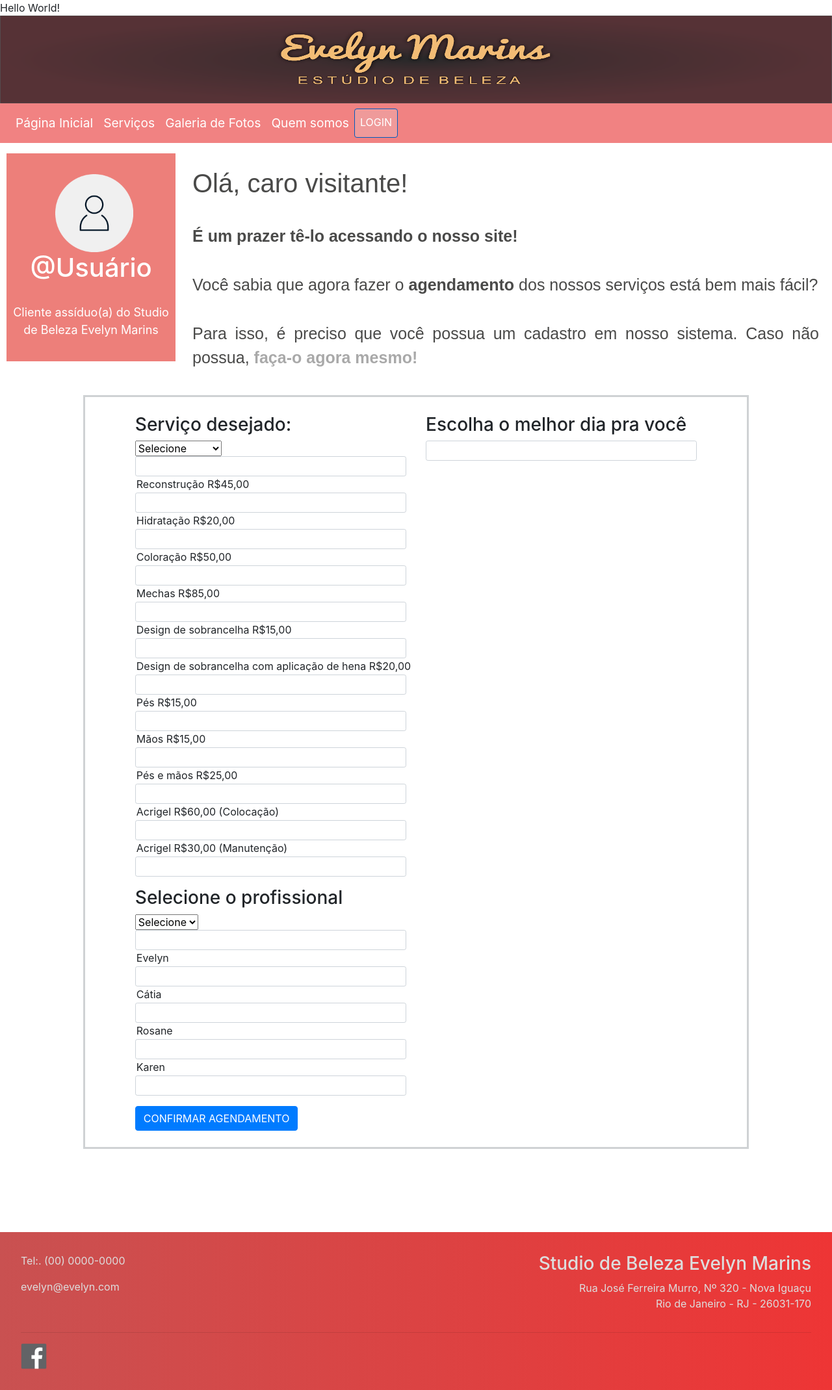
After one commit to cp2-dc-info-projeto-final/sb-studio-de-beleza, a PHP site: page /edsa-sb-studio-de-beleza/servicos/agendamentoView.php in a window 1280 px wide. The commit adds this page. Shown: the whole page at 65% size. Run offline with PHP 8.4, Linux system fonts and the light colour scheme; data that the repository does not hold is empty.

Commit message:
começando codigo agendamento

```diff
--- /dev/null
+++ b/Projeto/servicos/agendamentoCtrl.php
@@ -0,0 +1,5 @@
+<?php
+require "agendamentoModel.php"
+
+
+?>
--- /dev/null
+++ b/Projeto/servicos/agendamentoModel.php
@@ -0,0 +1,23 @@
+<?php
+
+$link = mysqli_connect("localhost", "root", "", "studiodebeleza");
+
+// Check connection
+if($link === false)
+{
+    die("ERRO: Não foi possível conectar" . mysqli_connect_error());
+} else
+{
+    echo "Hello World!";
+}
+
+$id_servico = $_POST['tServico'];
+$id_func = $_POST['tAndre']; $_POST['tEve']; $_POST['tCat']; $_POST['tRosa']; $_POST['tKar'];
+$data = $_POST['tCalendario'];
+$hora_inicio = $_POST['t'];
+$hora_fim = $_POST['t'];
+
+session_start();
+
+
+?>
--- /dev/null
+++ b/Projeto/servicos/agendamentoView.php
@@ -0,0 +1,160 @@
+<!DOCTYPE html>
+<head>
+  <meta http-equiv="Content-Type" content="text/html; charset=UTF-8">
+  <link rel="stylesheet" href="agendamento.css">
+  <link rel="stylesheet" href="../jquery_css/jquery-ui.css"/>
+    <link rel="stylesheet" href="../jquery_javascript/calendario.js"/>
+    <script src="../jquery_javascript/jquery-3.4.1.min.js"></script>
+    <script src="../jquery_javascript/jquery-ui.min.js"></script>
+    <script type="text/javascript" src="../jquery_javascript/traducao.js"></script>
+    <script src="../jquery_javascript/jquery.mask.min.js"></script>
+    <link rel="stylesheet" href="https://stackpath.bootstrapcdn.com/bootstrap/4.3.1/css/bootstrap.min.css"
+  integrity="sha384-ggOyR0iXCbMQv3Xipma34MD+dH/1fQ784/j6cY/iJTQUOhcWr7x9JvoRxT2MZw1T" crossorigin="anonymous">
+
+  <?php
+
+  require "agendamentoCtrl.php";
+
+  ?>
+
+
+  <script>
+     $(document).ready(function()) /* evento em Jquery que espera instantaneamente o documento html ser carregado para ser executado */
+  {
+     /* inserção das mascáras nos campos de input */
+     $("#datepicker").mask("00-00-0000", {placeholder: " DD-MM-AAAA"});
+  });
+   </script>
+   <script type="text/javascript">
+     $(function() /* declaração para chamar o método DATEPICKER contido no arquivo jqueryUI, a partir do campo input datepicker */
+{
+    $("#datepicker").datepicker({
+    });
+});
+  </script>
+
+  <div class="logo_studiodiv">
+    <img id="logo_studio" src="../fotos_icones/foto_editada.png" width="120">
+    <!-- provavelmente editar a logo, pois ainda não há o vetor da mesma -->
+  </div>
+</head>
+
+<body background-color="#fcf0eb;">
+  <nav class="navbar navbar-expand-lg navbar-dark" style="background-color: #e4121286;">
+    <button class="navbar-toggler" type="button" data-toggle="collapse" data-target="#navbarNavAltMarkup"
+      aria-controls="navbarNavAltMarkup" aria-expanded="false" aria-label="Toggle navigation">
+      <span class="navbar-toggler-icon"></span>
+    </button>
+    <div class="collapse navbar-collapse" id="navbarNavAltMarkup">
+      <div class="navbar-nav">
+        <a class="nav-item nav-link active" href="../pagina_inicial/paginainicial.html">Página Inicial<span
+            class="sr-only">(current)</span></a>
+        <a class="nav-item nav-link active" href="../servicos/servicos.html">Serviços</a>
+        <a class="nav-item nav-link active" href="../galeria_fotos/galeriadefotos.html">Galeria de Fotos</a>
+        <a class="nav-item nav-link active" href="../quem_somos/quemsomos.html">Quem somos</a>
+        <a class="nav-item nav-link active btn btn-primary btn-xl text-uppercase js-scroll-trigger" href="../login/LoginView.php" style= "background-color:#f0a0a0d2;">Login</a>
+      </div>
+    </div>
+  </nav>
+
+  <div class="icone_usuariodiv">
+       	<img id="icone_perfil_usuario" src="../fotos_icones/icone.png" width="120">
+        	<h1 align="center">@Usuário</h1>
+         <p align="center" id="texto-iconeusuario">Cliente assíduo(a) do Studio de Beleza Evelyn Marins</p>
+      </div>
+
+        	<h1 id="titulo">Olá, caro visitante!</h1>
+        	<p id="subtitulo" align="justify"><b>É um prazer tê-lo acessando o nosso site!</b> <br><br> Você sabia que agora fazer o <b>agendamento</b> dos nossos serviços está bem mais fácil? <br><br> Para isso, é preciso que você possua um cadastro em nosso sistema. Caso não possua, <a
+      href="http://127.0.0.1:8080/edsa-sb-studio-de-beleza/Projeto/cadastro/CadastroView.php"><b>faça-o agora mesmo!</b></a></p>
+
+
+      <!-- -------------------------------------------------------------- !-->
+
+<form class="form-agendamento">
+<div class="form row">
+  <div class='form-group col-md-6'>
+    <h3>Serviço desejado:</h3>
+      <select>
+        <option value="">Selecione</option>
+        <option value="corte">Corte R$30,00</option>
+        <input type="text" name="tServico" class="form-control form-control-sm" required>
+        <option value="reconstrucao">Reconstrução R$45,00</option>
+        <input type="text" name="tServico" class="form-control form-control-sm" required>
+        <option value="hidratacao">Hidratação R$20,00</option>
+        <input type="text" name="tServico" class="form-control form-control-sm" required>
+        <option value="coloracao">Coloração R$50,00</option>
+        <input type="text" name="tServico" class="form-control form-control-sm" required>
+        <option value="mecha">Mechas R$85,00</option>
+        <input type="text" name="tServico" class="form-control form-control-sm" required>
+        <option value="designs">Design de sobrancelha R$15,00</option>
+        <input type="text" name="tServico" class="form-control form-control-sm" required>
+        <option value="designsh">Design de sobrancelha com aplicação de hena R$20,00</option>
+        <input type="text" name="tServico" class="form-control form-control-sm" required>
+        <option value="pes">Pés R$15,00</option>
+        <input type="text" name="tServico" class="form-control form-control-sm" required>
+        <option value="maos">Mãos R$15,00</option>
+        <input type="text" name="tServico" class="form-control form-control-sm" required>
+        <option value="pemao">Pés e mãos R$25,00</option>
+        <input type="text" name="tServico" class="form-control form-control-sm" required>
+        <option value="acrigelc">Acrigel R$60,00 (Colocação)</option>
+        <input type="text" name="tServico" class="form-control form-control-sm" required>
+        <option value="acrigelm">Acrigel R$30,00 (Manutenção)</option>
+        <input type="text" name="tServico" class="form-control form-control-sm" required>
+      </select>
+  </div>
+  <div class='form-group col-md-6'>
+        <h3>Escolha o melhor dia pra você</h3>
+    <input type="text" id="datepicker" name="tCalendario" class="form-control form-control-sm" required>
+  </div>
+</div>
+
+<div class="form row">
+  <div class="form-group col-md-6">
+    <h3>Selecione o profissional</h3>
+          <select>
+            <option value="">Selecione</option>
+            <option value="andre">Andressa</option>
+            <input type="text" name="tAndre" class="form-control form-control-sm" required>
+            <option value="eve">Evelyn</option>
+            <input type="text" name="tEve" class="form-control form-control-sm" required>
+            <option value="cat">Cátia</option>
+            <input type="text" name="tCat" class="form-control form-control-sm" required>
+            <option value="rosa">Rosane</option>
+            <input type="text" name="tRosa" class="form-control form-control-sm" required>
+            <option value="kar">Karen</option>
+            <input type="text" name="tKar" class="form-control form-control-sm" required>
+          </select>
+  </div>
+</div>
+
+
+<div class="confirma agendamento">
+  <a class="btn btn-primary btn-xl text-uppercase js-scroll-trigger" href="../pagina_inicial/paginainicial.html">Confirmar Agendamento</a>
+</div>
+
+
+</form>
+<!--  ------------------------------------------------------------  !-->
+  <footer class="footer">
+    <div class="row">
+      <div class="col-6">
+        <p><i class="fa fa-phone" aria-hidden="true"></i> Tel:. (00) 0000-0000</p>
+			<p><i class="fa fa-envelope" aria-hidden="true"></i> evelyn@evelyn.com</p>
+      </div>
+      <div class="col-6" style="text-align: right;">
+        <h3>Studio de Beleza Evelyn Marins</h3>
+        <p>Rua José Ferreira Murro, Nº 320 - Nova Iguaçu <br>
+          Rio de Janeiro - RJ - 26031-170
+          </p>
+      </div>
+    </div>
+    <hr></hr>
+    <div class="row">
+      <div class="col-12"><a href="https://pt-br.facebook.com/studioevelynmarins/"><img src="../fotos_icones/facebook-png-cinza-2.png" title="Facebook"  class="redessociais"
+        style="width:40px;height:40px;"></a>
+    </div>
+    </div>
+</footer>
+
+</body>
+</html>
```
Also changed, not shown: Projeto/cadastro/estilo_cadastro.css (+9 -11 lines).
